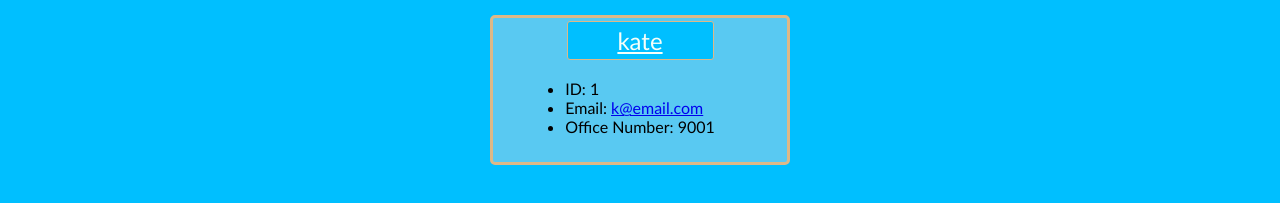
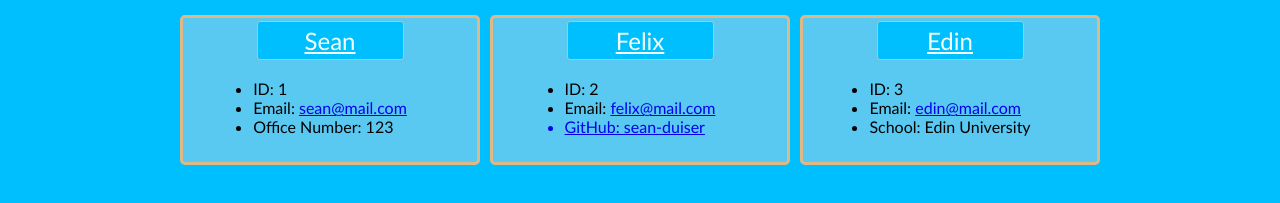
Before and after one commit to Sean-Duiser/team-profile-gen, a website: page dist/page.html in a window 1280 px wide. Shown: the part 173-376 px from the top of the page. Drawn offline with Linux system fonts and the light colour scheme.

Commit message:
completed README.md

```diff
--- a/dist/page.html
+++ b/dist/page.html
@@ -15,11 +15,31 @@
         <main>
         <div class="managerCard">
             <div class="managerHeader">
-            kate</div>
+            Sean</div>
             <ul class="managerList">
             <li class="managerListItem">ID: 1</li>
-            <li class="managerListItem">Email: <span id="email"><a href="mailto:k@email.com">k@email.com</a></span></li>
-            <li class = "managerListItem">Office Number: 9001</li>
+            <li class="managerListItem">Email: <span id="email"><a href="mailto:sean@mail.com">sean@mail.com</a></span></li>
+            <li class = "managerListItem">Office Number: 123</li>
+            </ul>
+        </div>
+
+        <div class="engineerCard">
+            <div class="engineerHeader">
+            Felix</div>
+            <ul class="engineerList">
+            <li class="engineerListItem">ID: 2</li>
+            <li class="engineerListItem">Email: <span id="email"><a href="mailto:felix@mail.com">felix@mail.com</a></span></li>
+            <a href="https://github.com/sean-duiser" target="_blank"><li class="engineerListItem">GitHub: sean-duiser</li></a>
+            </ul>
+        </div>
+
+        <div class="internCard">
+            <div class="internHeader">
+            Edin</div>
+            <ul class="internList">
+            <li class="internListItem">ID: 3</li>
+            <li class="internListItem">Email: <span id="email"><a href="mailto:edin@mail.com">edin@mail.com</a></span></li>
+            <li class = "internListItem">School: Edin University</li>
             </ul>
         </div>
         </main>
```
Also changed, not shown: README.md, teamprofile-screenshot.png (added).
